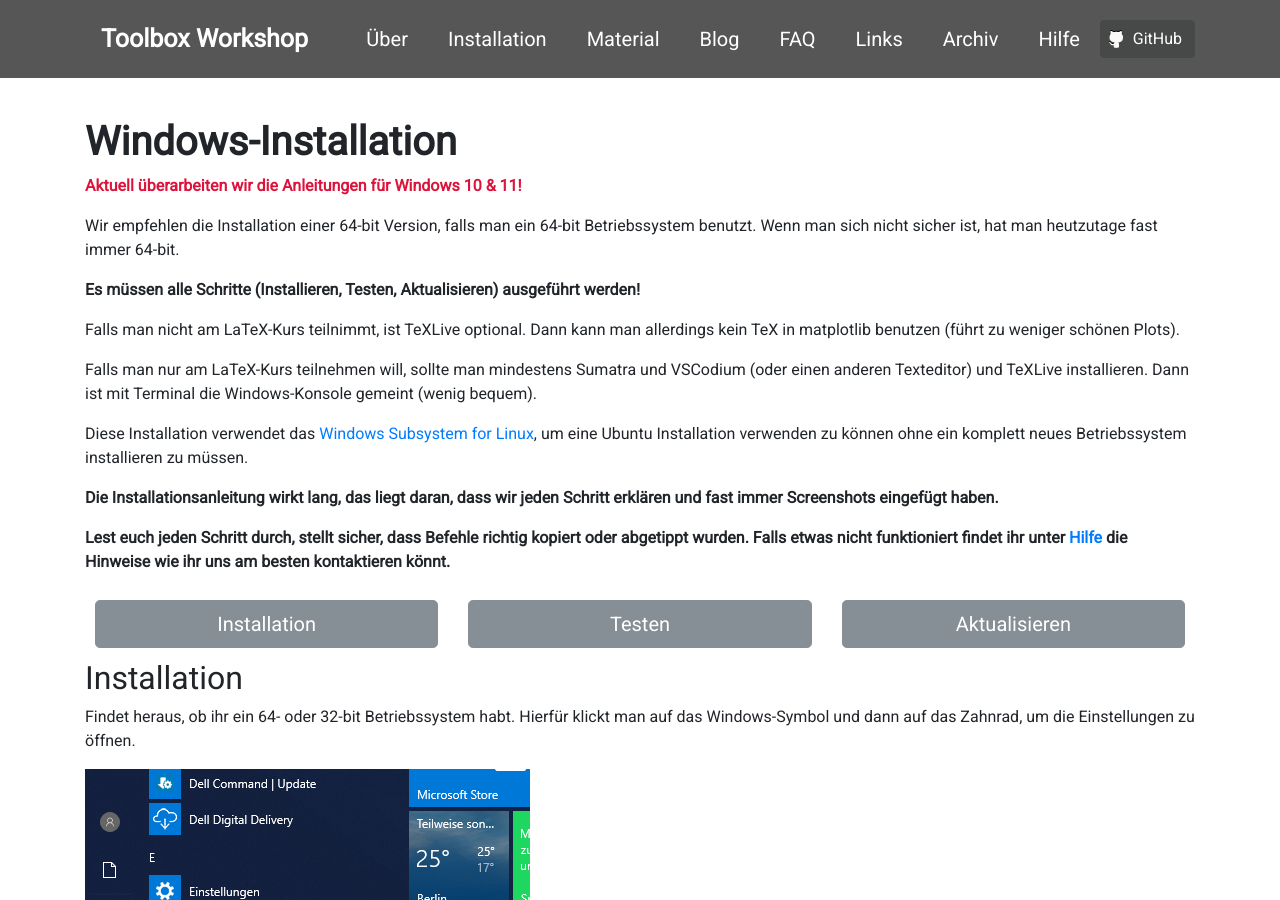
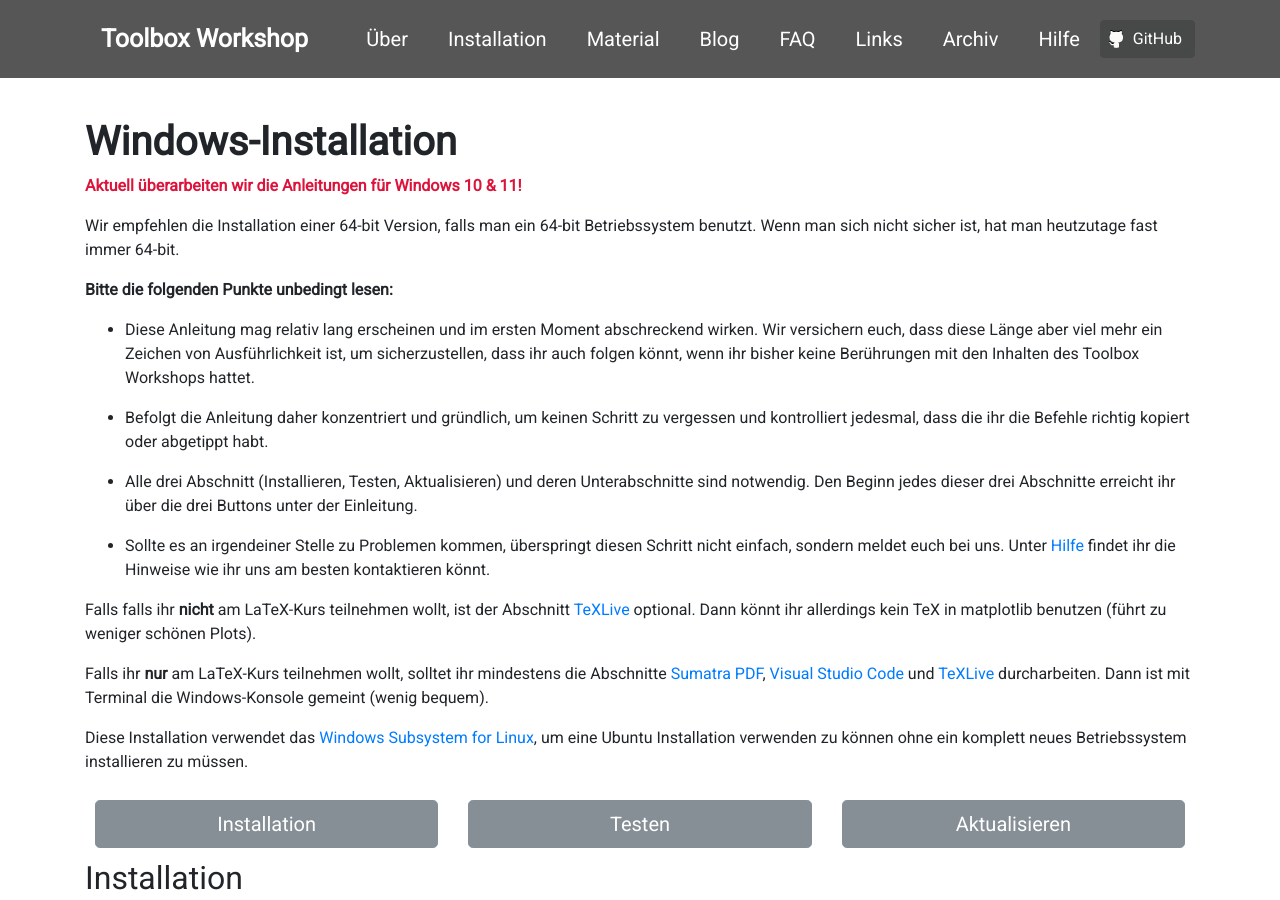
Before and after one commit to pep-dortmund/homepage-toolbox, a Jekyll site: the page built from install/windows.md, in a window 1280 px wide and 900 px high. Built offline with Jekyll 4.4.1, drawn with Linux system fonts in a browser that asks for light colours; nearby versions of some CDN libraries.

Commit message:
update to introduction

```diff
--- a/install/windows.md
+++ b/install/windows.md
@@ -8,24 +8,35 @@ Wir empfehlen die Installation einer 64-bit Version, falls man ein 64-bit Betrie
 Wenn man sich nicht sicher ist, hat man heutzutage fast immer 64-bit.
 
 
-__Es müssen alle Schritte (Installieren, Testen, Aktualisieren) ausgeführt werden!__
+__Bitte die folgenden Punkte unbedingt lesen:__
 
-Falls man nicht am LaTeX-Kurs teilnimmt, ist TeXLive optional.
-Dann kann man allerdings kein TeX in matplotlib benutzen (führt zu weniger schönen Plots).
++ Diese Anleitung mag relativ lang erscheinen und im ersten Moment abschreckend wirken.
+Wir versichern euch, dass diese Länge aber viel mehr ein Zeichen von Ausführlichkeit
+ist, um sicherzustellen, dass ihr auch folgen könnt, wenn ihr bisher keine Berührungen
+mit den Inhalten des Toolbox Workshops hattet.
 
-Falls man nur am LaTeX-Kurs teilnehmen will, sollte man mindestens Sumatra und VSCodium (oder einen anderen Texteditor) und TeXLive installieren.
++ Befolgt die Anleitung daher konzentriert und gründlich, um keinen Schritt zu vergessen
+und kontrolliert jedesmal, dass die ihr die Befehle richtig kopiert oder abgetippt habt.
+
++ Alle drei Abschnitt (Installieren, Testen, Aktualisieren) und deren Unterabschnitte sind notwendig.
+Den Beginn jedes dieser drei Abschnitte erreicht ihr über die drei Buttons unter der Einleitung.
+
+
++ Sollte es an irgendeiner Stelle zu Problemen kommen, überspringt diesen Schritt nicht einfach,
+sondern meldet euch bei uns. Unter [Hilfe](/problem.html) findet ihr die Hinweise wie ihr uns
+am besten kontaktieren könnt.
+
+
+Falls falls ihr __nicht__ am LaTeX-Kurs teilnehmen wollt, ist der Abschnitt <a href="#TeXLive">TeXLive </a> optional.
+Dann könnt ihr allerdings kein TeX in matplotlib benutzen (führt zu weniger schönen Plots).
+
+Falls ihr __nur__ am LaTeX-Kurs teilnehmen wollt, solltet ihr mindestens die Abschnitte <a href="#SumatraPDF">Sumatra PDF</a>,
+<a href="#VSCode">Visual Studio Code</a> und <a href="#TeXLive">TeXLive </a> durcharbeiten.
 Dann ist mit Terminal die Windows-Konsole gemeint (wenig bequem).
 
 Diese Installation verwendet das [Windows Subsystem for Linux](https://docs.microsoft.com/en-us/windows/wsl/install-win10){:target="_blank"},
 um eine Ubuntu Installation verwenden zu können ohne ein komplett neues Betriebssystem installieren zu müssen.
 
-__Die Installationsanleitung wirkt lang, das liegt daran, dass
-wir jeden Schritt erklären und fast immer Screenshots eingefügt haben.__
-
-__Lest euch jeden Schritt durch, stellt sicher,
-dass Befehle richtig kopiert oder abgetippt wurden.
-Falls etwas nicht funktioniert findet ihr unter [Hilfe](/problem.html)
-die Hinweise wie ihr uns am besten kontaktieren könnt.__
 
 <div class="row" style="padding: 10px">
   <div class="col-md-4" align="center">
@@ -203,7 +214,7 @@ In der obersten Zeile gibt es den Punkt `Ansicht`, das Kästchen für den Punkt
 <img alt="" src="/img/explorer/explorer-2.png" class="screenshot" />
 
 
-### Visual Studio Code
+### <a id="VSCode"></a>Visual Studio Code
 
 Visual Studio Code (VSCode) ist ein Text-Editor, der sowohl zum Schreiben von Programm-Code in Python als auch Texten in LaTeX geeignet ist.
 Drüber hinaus hat dieser auch noch viele weitere Funktionen.
@@ -271,7 +282,7 @@ Dort dann auf den Punkt _Ubuntu-20.04 (WSL)_ klicken.
 
 <img alt="" src="/img/vscodium/vscode-7.png" class="screenshot" />
 
-### Sumatra PDF
+### <a id="SumatraPDF"></a>Sumatra PDF
 
 Als PDF-Betrachter sollte Sumatra PDF verwendet werden.
 Die Verwendung von Acrobat Reader wird nicht empfohlen, da er die PDF-Datei blockiert,
@@ -592,7 +603,7 @@ pip install uncertainties
 
 
 
-### TeXLive
+### <a id="TeXLive"></a>TeXLive
 
 Im Terminal wird mit folgenden drei Befehlen das Installationsskript
 heruntergeladen und ausgeführt.
```
